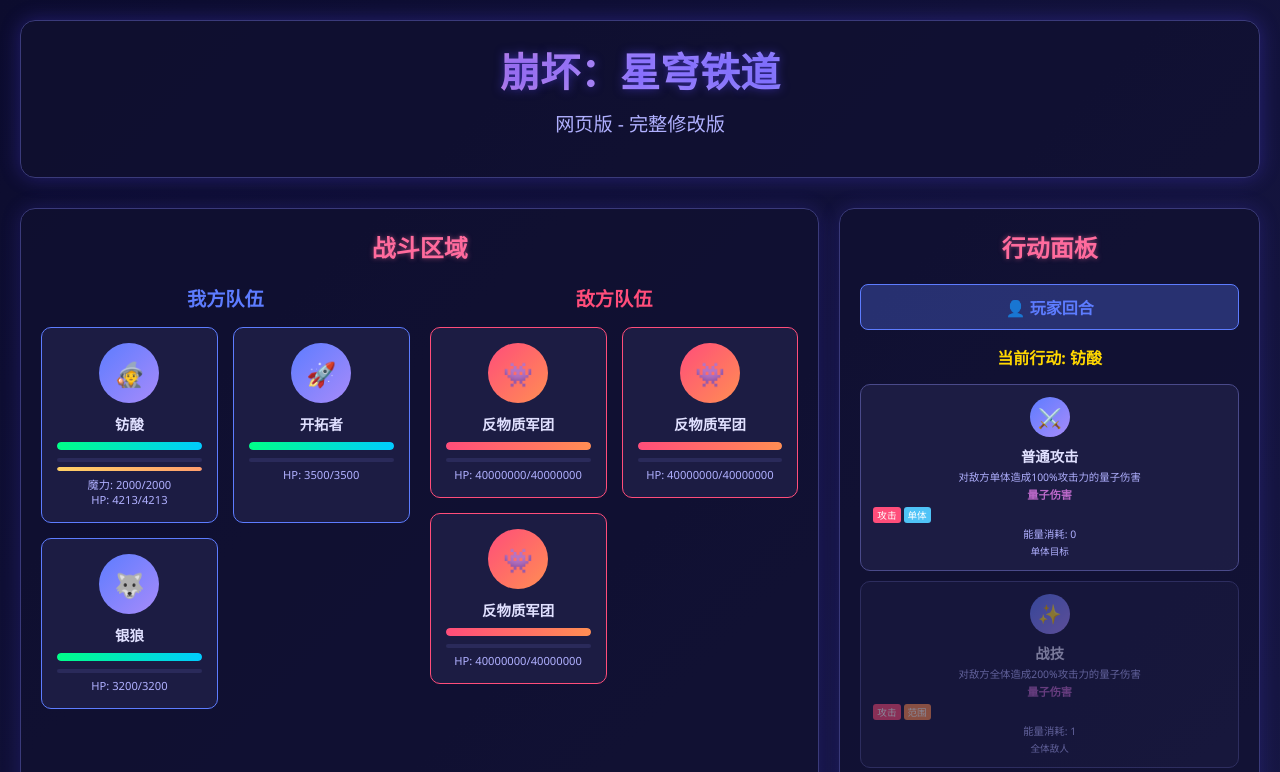
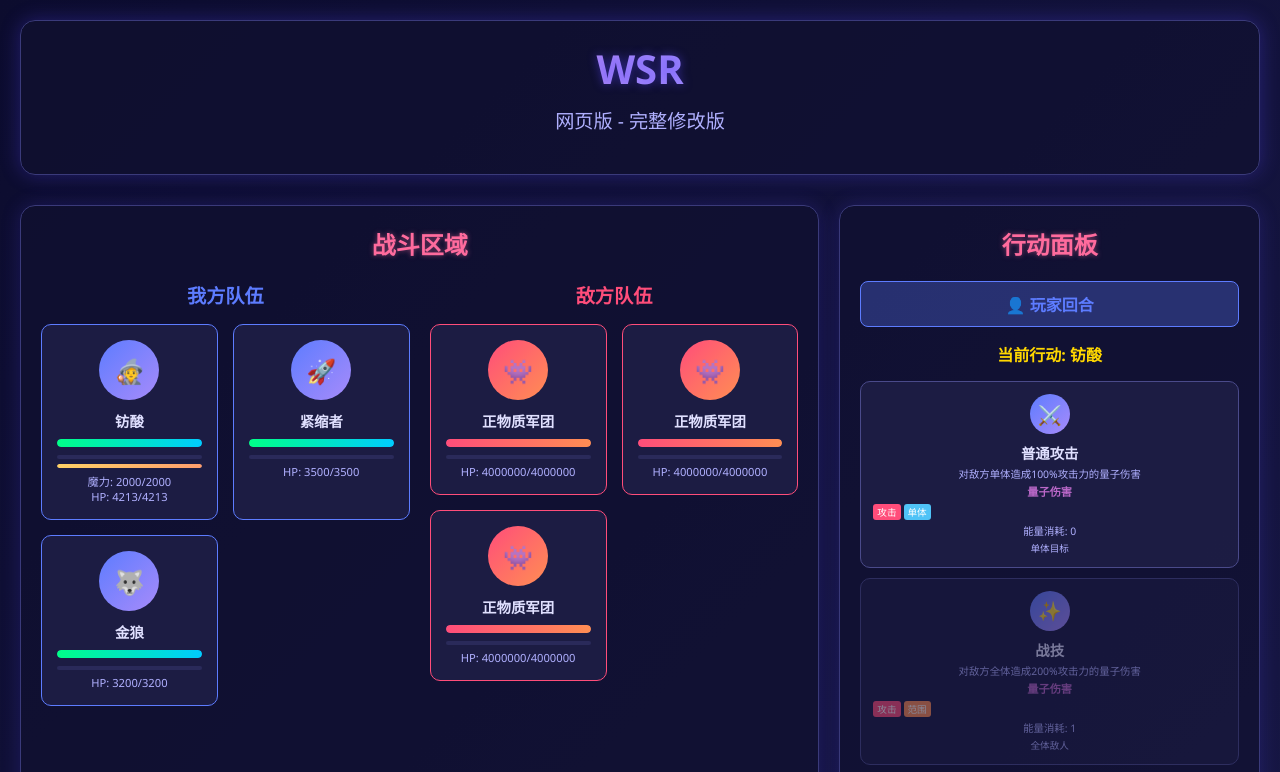
Before and after one commit to Yikalous/WebGame-of-StarRail, a plain HTML site: page index.html in a window 1280 px wide. Shown: the top 772 px of the page. Drawn offline with Linux system fonts and the light colour scheme.

Commit message:
规避版权问题

```diff
--- a/index.html
+++ b/index.html
@@ -3,14 +3,14 @@
 <head>
     <meta charset="UTF-8">
     <meta name="viewport" content="width=device-width, initial-scale=1.0">
-    <title>崩坏：星穹铁道 - 网页版</title>
+    <title>WSR</title>
     <link rel="stylesheet" href="css/style.css">
     <link rel="stylesheet" href="css/components.css">
 </head>
 <body>
     <div class="container">
         <header>
-            <div class="logo">崩坏：星穹铁道</div>
+            <div class="logo">WSR</div>
             <div class="subtitle">网页版 - 完整修改版</div>
         </header>
 
@@ -61,7 +61,6 @@
 
         <footer>
             <p>本游戏为崩坏：星穹铁道的粉丝致敬作品，非官方游戏</p>
-            <p>© 2023 崩坏：星穹铁道网页版演示</p>
         </footer>
     </div>
 
--- a/js/characters/characterTemplates.js
+++ b/js/characters/characterTemplates.js
@@ -61,9 +61,9 @@ const FangsuanTemplate = {
 };
 
 const AntimatterLegionTemplate = {
-    name: "反物质军团",
+    name: "正物质军团",
     type: "enemy",
-    maxHp: 40000000,
+    maxHp: 4000000,
     attack: 250,
     critRate: 0.2,
     critDamage: 0.5,
@@ -100,7 +100,7 @@ const AntimatterLegionTemplate = {
 };
 
 const TrailblazerTemplate = {
-    name: "开拓者",
+    name: "紧缩者",
     type: "ally",
     maxHp: 3500,
     attack: 2800,
@@ -161,7 +161,7 @@ const TrailblazerTemplate = {
 };
 
 const SilverWolfTemplate = {
-    name: "银狼",
+    name: "金狼",
     type: "ally",
     maxHp: 3200,
     attack: 3000,
```
